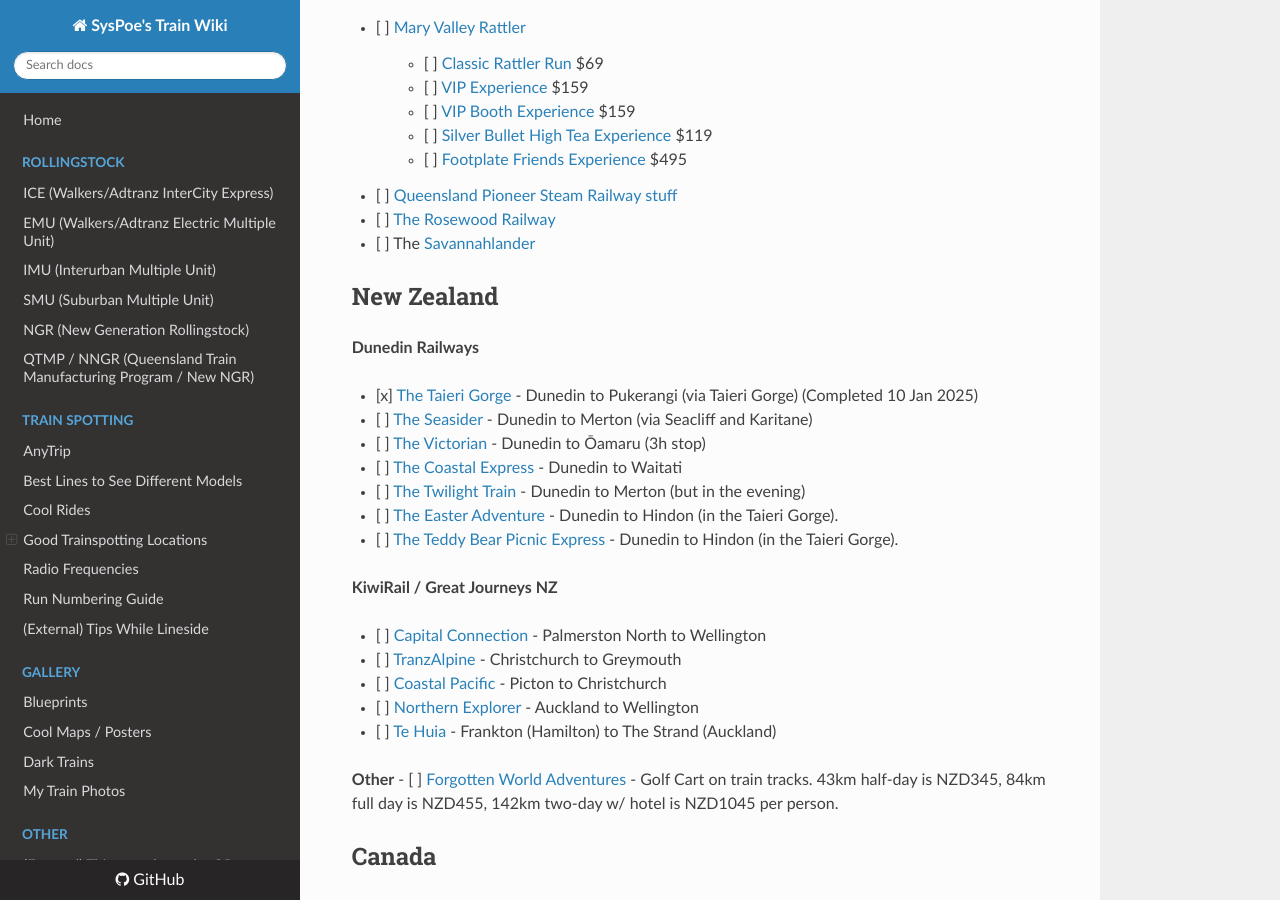
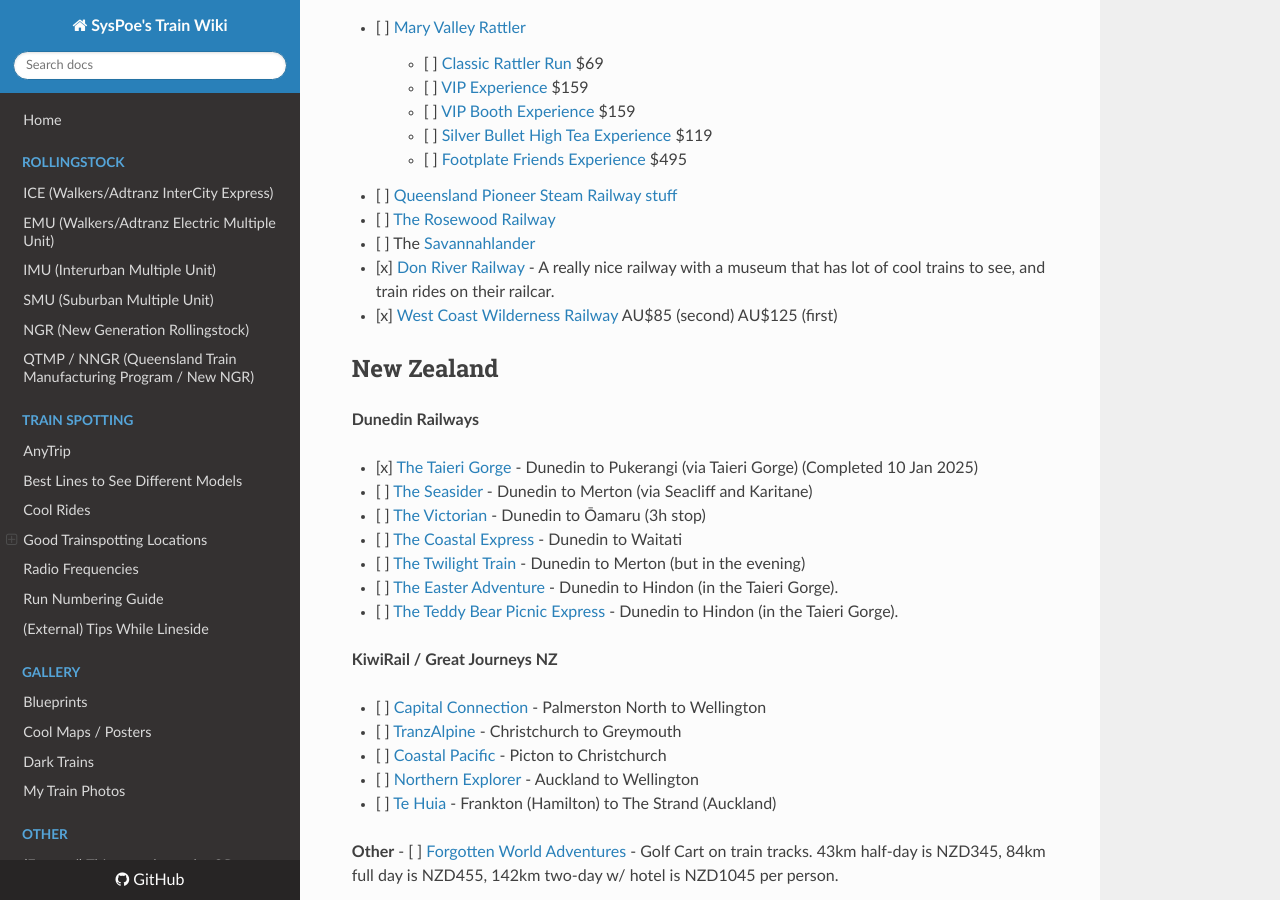
Before and after one commit to SysPoe/train-wiki, an MkDocs documentation site: the page built from docs/Bucket-List.md, in a window 1280 px wide and 900 px high, scrolled down 776 px. Built offline with MkDocs 1.6.1, drawn with Linux system fonts in a browser that asks for light colours; nearby versions of some CDN libraries.

Commit message:
Update Bucket-List.md
Add Don River Railway
Add WCWR

```diff
--- a/docs/Bucket-List.md
+++ b/docs/Bucket-List.md
@@ -35,6 +35,8 @@
 - [ ] [Queensland Pioneer Steam Railway stuff](https://www.facebook.com/QldPioneerSteamRailway)
 - [ ] [The Rosewood Railway](https://www.rosewoodrailway.org.au/)
 - [ ] The [Savannahlander](https://savannahlander.com.au)
+- [x] [Don River Railway](https://donriverrailway.com.au/) - A really nice railway with a museum that has lot of cool trains to see, and train rides on their railcar.
+- [x] [West Coast Wilderness Railway](https://wcwr.com.au/) AU$85 (second) AU$125 (first)
 
 ## New Zealand
 
```
